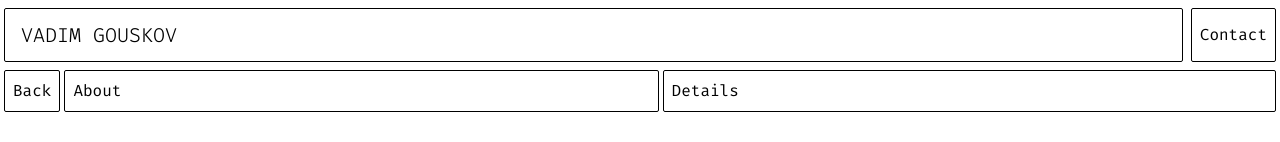
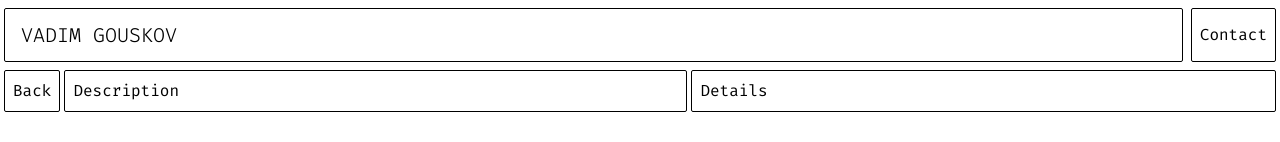
Before and after one commit to VadimGouskov/website, a Next.js app: page /work/no-data in a window 1280 px wide. Shown: the top 142 px of the page. Built offline with nearby package versions, Linux system fonts and the light colour scheme.

Commit message:
feat: improved copy

```diff
--- a/src/app/work/[slug]/page.tsx
+++ b/src/app/work/[slug]/page.tsx
@@ -59,7 +59,7 @@ const SeriesContent: React.FC<WorkPageProps> = async ({ params }) => {
           </Link>
           <Link className="flex-auto" href={"#about"}>
             <Tile>
-              <div className="p-2">About</div>
+              <div className="p-2">Description</div>
             </Tile>
           </Link>
           <Link className="flex-auto" href={"#details"}>
```
